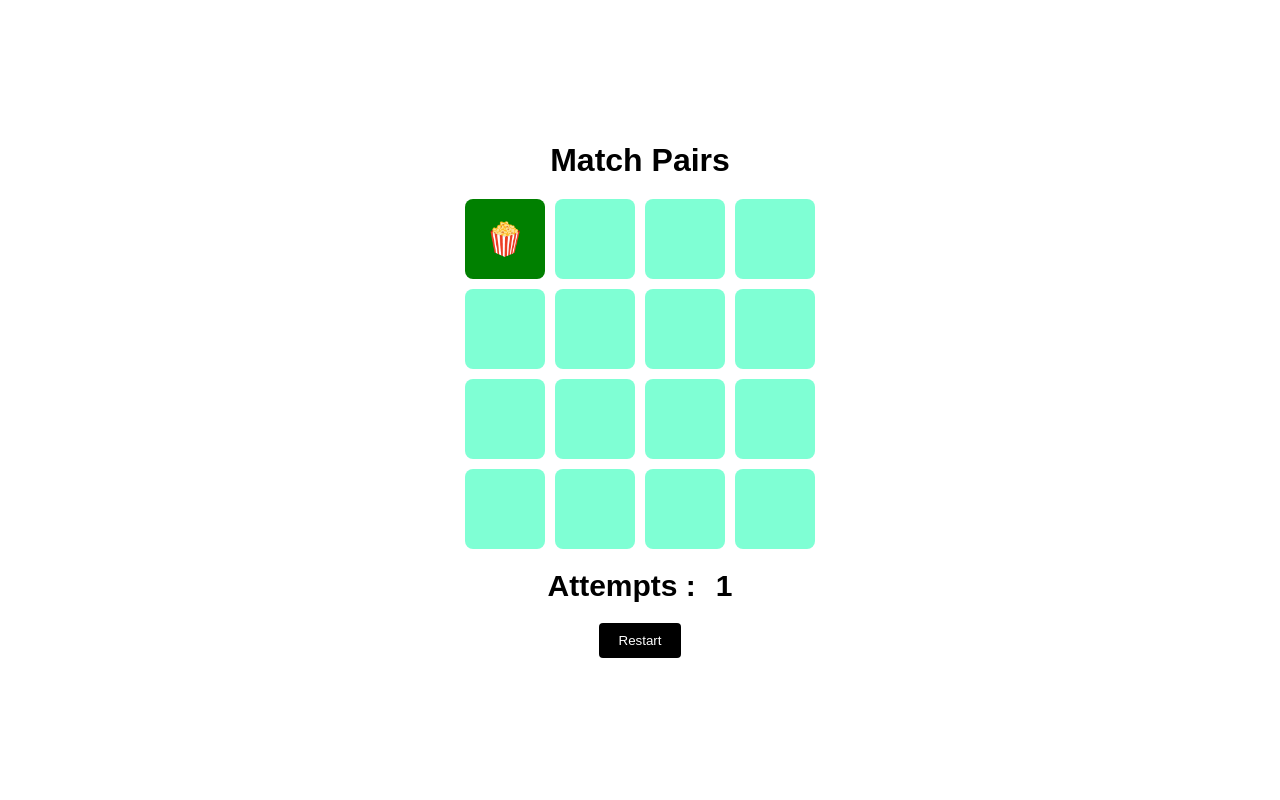
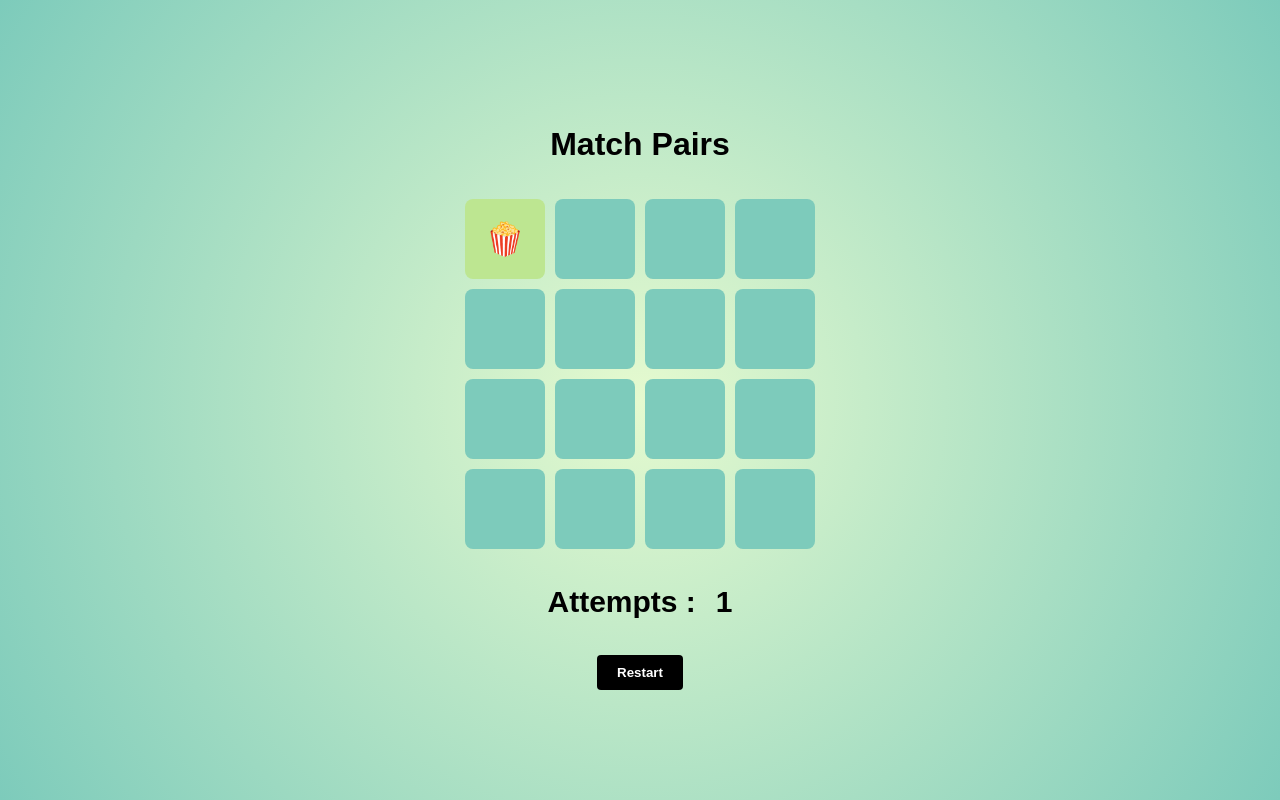
Before and after one commit to AyushiBadika/Match-Pairs, a plain HTML site: page index.html in a window 1280 px wide. Both pictures are taken after a click on the element 505 px from the left and 239 px from the top of the page. Drawn offline with Linux system fonts and the light colour scheme.

Commit message:
improved ui

```diff
--- a/script.js
+++ b/script.js
@@ -42,7 +42,6 @@ let selectedSymbols = [];
 let symbolToPrint = [];
 
 restartButton.addEventListener("click", () => {
-  console.log("buttonClicked");
   container.innerHTML = "";
   selectedSymbols = [];
   symbolToPrint = [];
@@ -61,8 +60,7 @@ function selectingSymbols() {
       symbolToPrint.push(symbols[randomIndex]);
       symbolToPrint.push(symbols[randomIndex]);
     });
-  console.log(selectedSymbols);
-  console.log(symbolToPrint);
+
   shuffleArray(symbolToPrint);
 }
 
@@ -82,8 +80,6 @@ function createDivs() {
 
   const symbolContainer = document.querySelectorAll(".symbolContainer");
   const symbol = document.querySelectorAll(".symbol");
-  console.log(symbolContainer);
-  console.log(symbol);
 
   let matchingPairs = [];
   let matchingPairIndex = [];
@@ -91,33 +87,28 @@ function createDivs() {
 
   symbolContainer.forEach((singleSymbol, index) => {
     singleSymbol.addEventListener("click", () => {
-      console.log("clicked");
       noOfAttempts.innerHTML = Number(noOfAttempts.innerHTML) + 1;
       symbol[index].classList.add("activeSymbol");
-
       symbolContainer[index].classList.add("activeSymbolContainer");
 
-      setTimeout(() => {
-        gameFunctionality(index);
-      }, 1000);
+      gameFunctionality(index);
     });
   });
 
   function gameFunctionality(index) {
-    console.log("symbolsClicked" + symbol[index].innerHTML);
     matchingPairs.push(symbol[index].innerHTML);
     matchingPairIndex.push(index);
-
-    console.log("matching pairs" + matchingPairIndex);
-    console.log("matching pairs" + matchingPairs);
 
     if (matchPairTimeOut) {
       clearTimeout(matchPairTimeOut);
     }
-
-    matchPairTimeOut = setTimeout(() => {
+    if (matchingPairs.length > 2) {
       matchPairs();
-    }, 800);
+    } else {
+      matchPairTimeOut = setTimeout(() => {
+        matchPairs();
+      }, 2000);
+    }
   }
 
   function matchPairs() {
@@ -134,7 +125,6 @@ function createDivs() {
         symbol[matchingPairIndex[0]].classList.remove("activeSymbol");
         symbol[matchingPairIndex[1]].classList.remove("activeSymbol");
       }
-
       matchingPairs.shift();
       matchingPairs.shift();
       matchingPairIndex.shift();
--- a/style.css
+++ b/style.css
@@ -6,6 +6,12 @@
 }
 
 body {
+  background: rgb(229, 250, 207);
+  background: radial-gradient(
+    circle,
+    rgba(229, 250, 207, 1) 0%,
+    rgba(125, 203, 187, 1) 100%
+  );
   width: 100vw;
   height: 100vh;
   display: flex;
@@ -14,14 +20,18 @@ body {
   flex-direction: column;
   gap: 20px;
 }
+h1 {
+  padding: 1rem;
+  border-radius: 1rem;
+}
 .container {
-  /* width: 300px; */
+  border-radius: 0.5rem;
   display: grid;
   gap: 10px;
   grid-template-columns: repeat(4, 1fr);
 }
 .symbolContainer {
-  background-color: aquamarine;
+  background-color: #7dcbbb;
   width: 80px;
   height: 80px;
   border-radius: 0.5rem;
@@ -42,7 +52,7 @@ body {
 .activeSymbolContainer {
   transform: rotateY(-180deg);
   transition: all 1s ease-in-out;
-  background-color: green;
+  background-color: #bde691;
 }
 
 .activeSymbol {
@@ -55,12 +65,16 @@ body {
   gap: 20px;
   font-size: 30px;
   font-weight: bold;
+
+  padding: 1rem;
+  border-radius: 1rem;
 }
 
 .btn {
   padding: 10px 20px;
   background-color: black;
   color: white;
+  font-weight: bold;
   border: none;
   border-radius: 4px;
 }
@@ -70,7 +84,4 @@ body {
     width: 50px;
     height: 50px;
   }
-  .container {
-    /* width: 250px; */
-  }
 }
```
Also changed, not shown: images/ocean.png (added).
